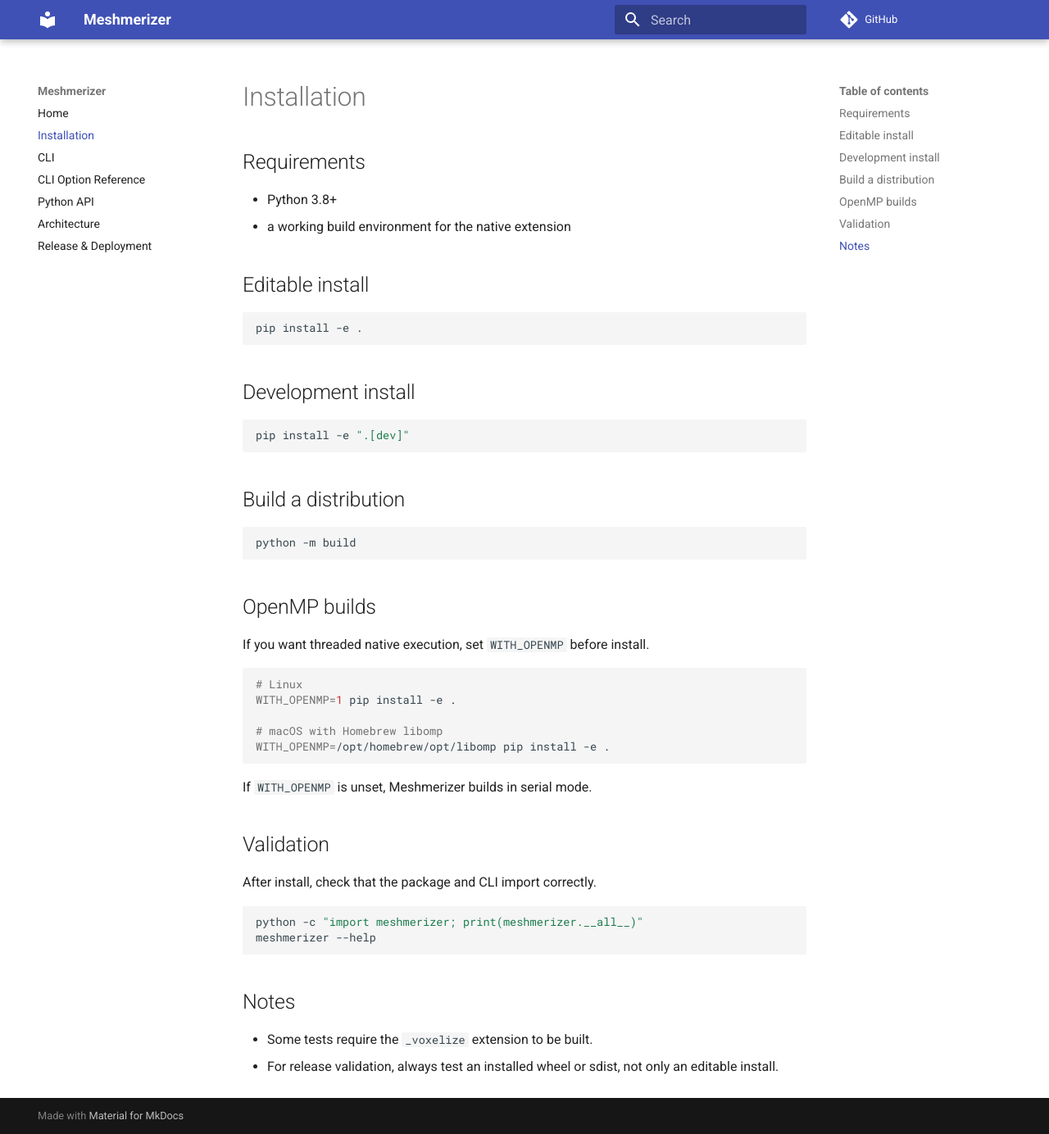
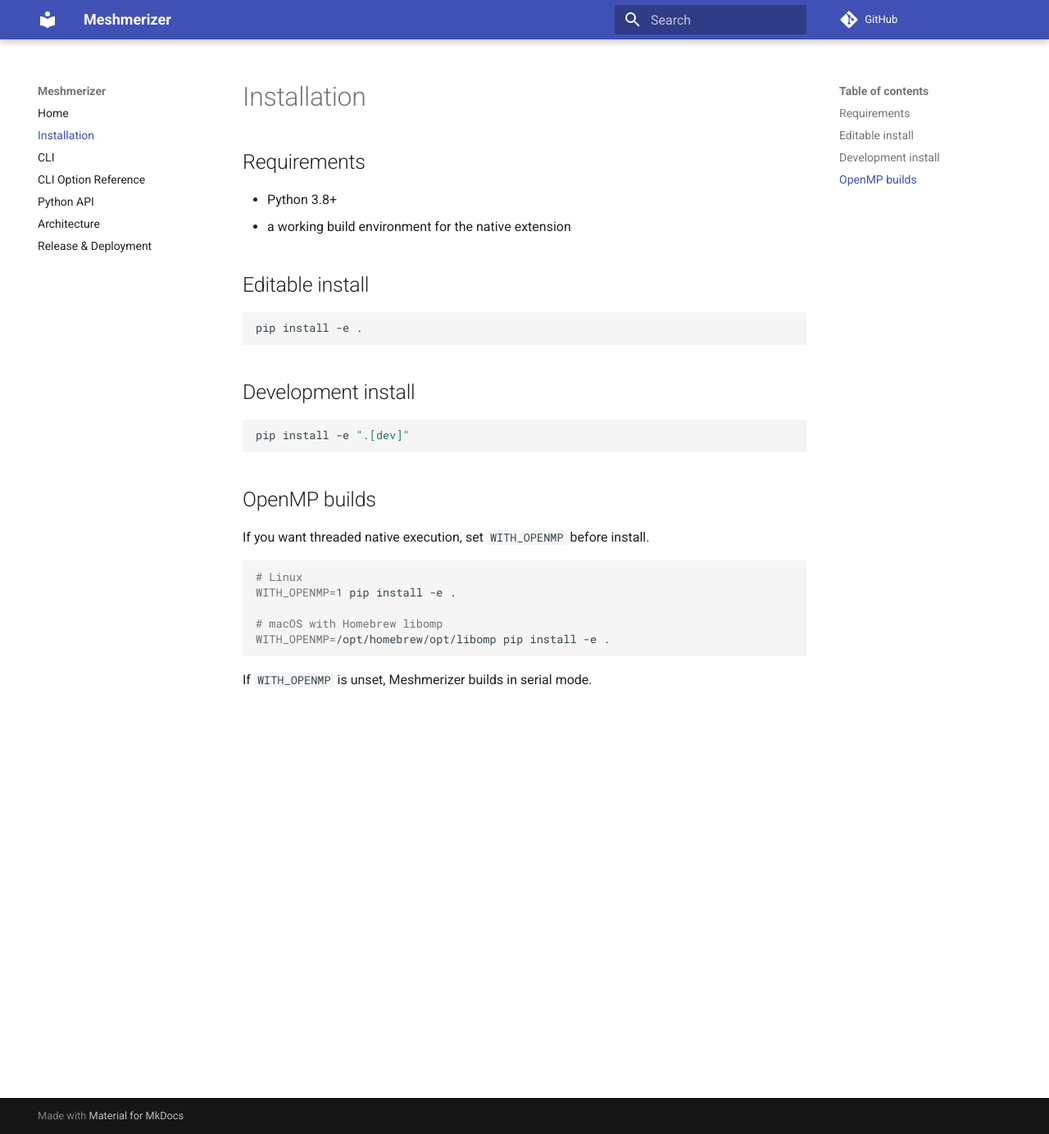
Before and after one commit to WillJRoper/meshmerizer, an MkDocs documentation site: the page built from docs/installation.md, in a window 1280 px wide and 1384 px high. Shown: the whole window at 82% size. Built offline with MkDocs 1.6.1 and Material for MkDocs 9.7.7, drawn with Linux system fonts in a browser that asks for light colours; comment, search, counter and statistics services are not loaded.

Commit message:
Simplify installation docs

````diff
--- a/docs/installation.md
+++ b/docs/installation.md
@@ -17,12 +17,6 @@
 pip install -e ".[dev]"
 ```
 
-## Build a distribution
-
-```bash
-python -m build
-```
-
 ## OpenMP builds
 
 If you want threaded native execution, set `WITH_OPENMP` before install.
@@ -36,18 +30,3 @@
 ```
 
 If `WITH_OPENMP` is unset, Meshmerizer builds in serial mode.
-
-## Validation
-
-After install, check that the package and CLI import correctly.
-
-```bash
-python -c "import meshmerizer; print(meshmerizer.__all__)"
-meshmerizer --help
-```
-
-## Notes
-
-- Some tests require the `_voxelize` extension to be built.
-- For release validation, always test an installed wheel or sdist, not only an
-  editable install.
````
